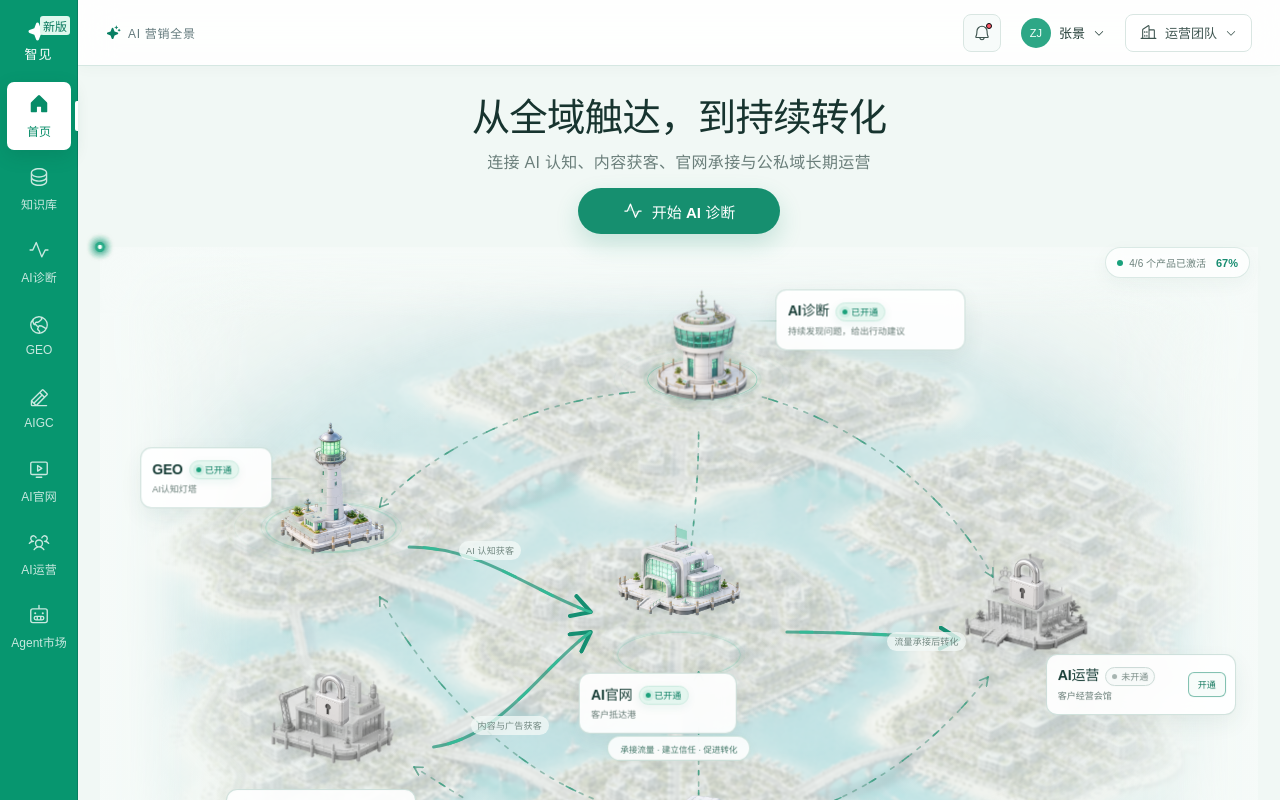
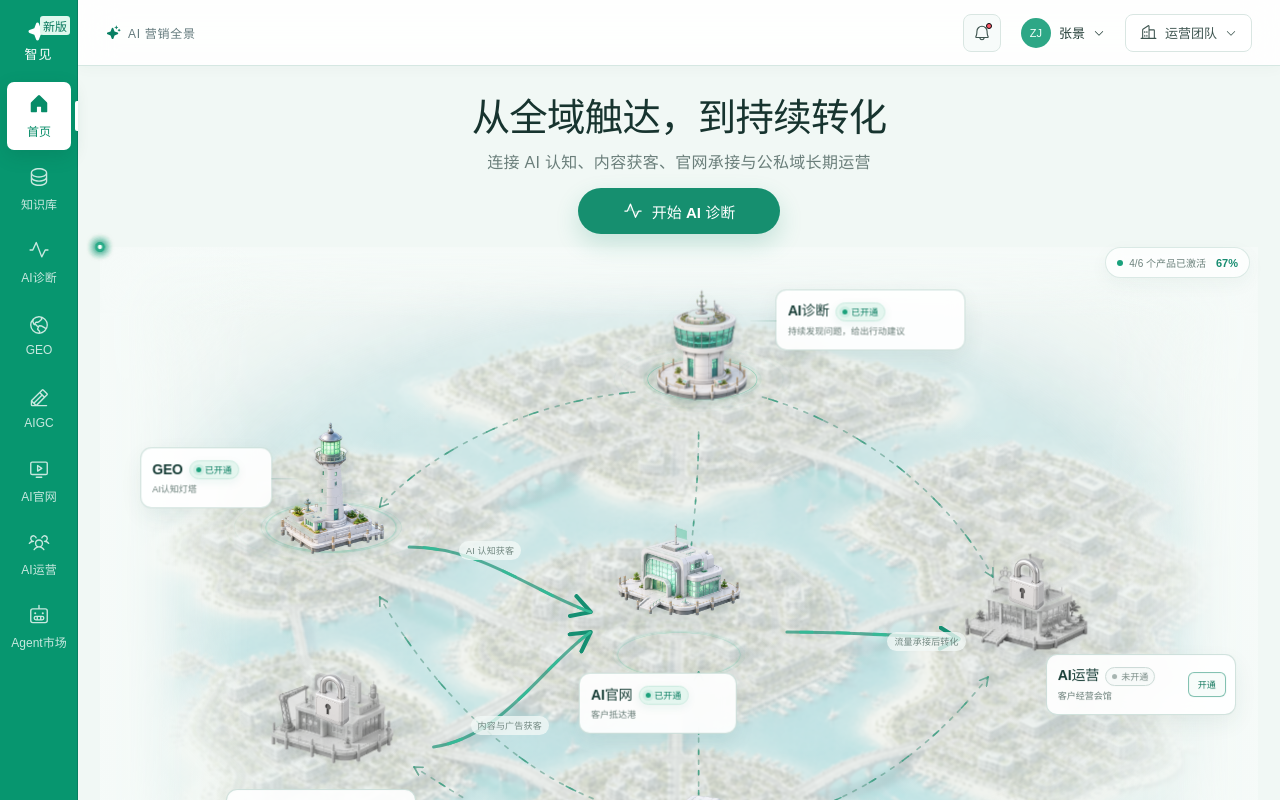
Before and after one commit to tonybotboy520-debug/zhijian, a React (Vite) app: page / in a window 1280 px wide. Built offline with nearby package versions, Linux system fonts and the light colour scheme.

Commit message:
Remove AI website capability tag

```diff
--- a/src/HomePage.jsx
+++ b/src/HomePage.jsx
@@ -325,7 +325,6 @@ function BuildingNode({ productKey, opened, hovered, onHover, onOpen, onActivate
       </button>
       {!opened ? <button className="card-status-action activate" onClick={() => onActivate(productKey)}>开通</button> : null}
     </div>
-    {productKey === "website" ? <span className="building-capability-chip">承接流量 · 建立信任 · 促进转化</span> : null}
   </article>;
 }
 
--- a/src/styles.css
+++ b/src/styles.css
@@ -1739,8 +1739,7 @@ button.relation-card.relation-empty-card:hover { color: #536a63; background: #ee
 .node-website.hovered .building-visual img {
   transform: translate3d(0, -4px, 0) scale(.943);
 }
-.node-website .building-info-panel,
-.node-website .building-capability-chip { pointer-events: auto; }
+.node-website .building-info-panel { pointer-events: auto; }
 
 .building-node.closed .building-visual img {
   filter:
@@ -1867,27 +1866,6 @@ button.relation-card.relation-empty-card:hover { color: #536a63; background: #ee
   box-shadow: none;
 }
 .card-status-action.activate:hover { color: #fff; background: #158f72; }
-
-.building-capability-chip {
-  min-height: 25px;
-  position: absolute;
-  left: 50%;
-  top: 96%;
-  z-index: 7;
-  display: inline-flex;
-  align-items: center;
-  justify-content: center;
-  padding: 0 12px;
-  color: #3f7465;
-  background: rgba(255, 255, 255, .86);
-  border: 1px solid rgba(116, 177, 159, .35);
-  border-radius: 99px;
-  box-shadow: 0 5px 14px rgba(39, 87, 73, .055);
-  backdrop-filter: blur(8px);
-  font-size: 8.5px;
-  white-space: nowrap;
-  transform: translateX(-50%);
-}
 
 .harbor-route-caption {
   position: absolute;
```
